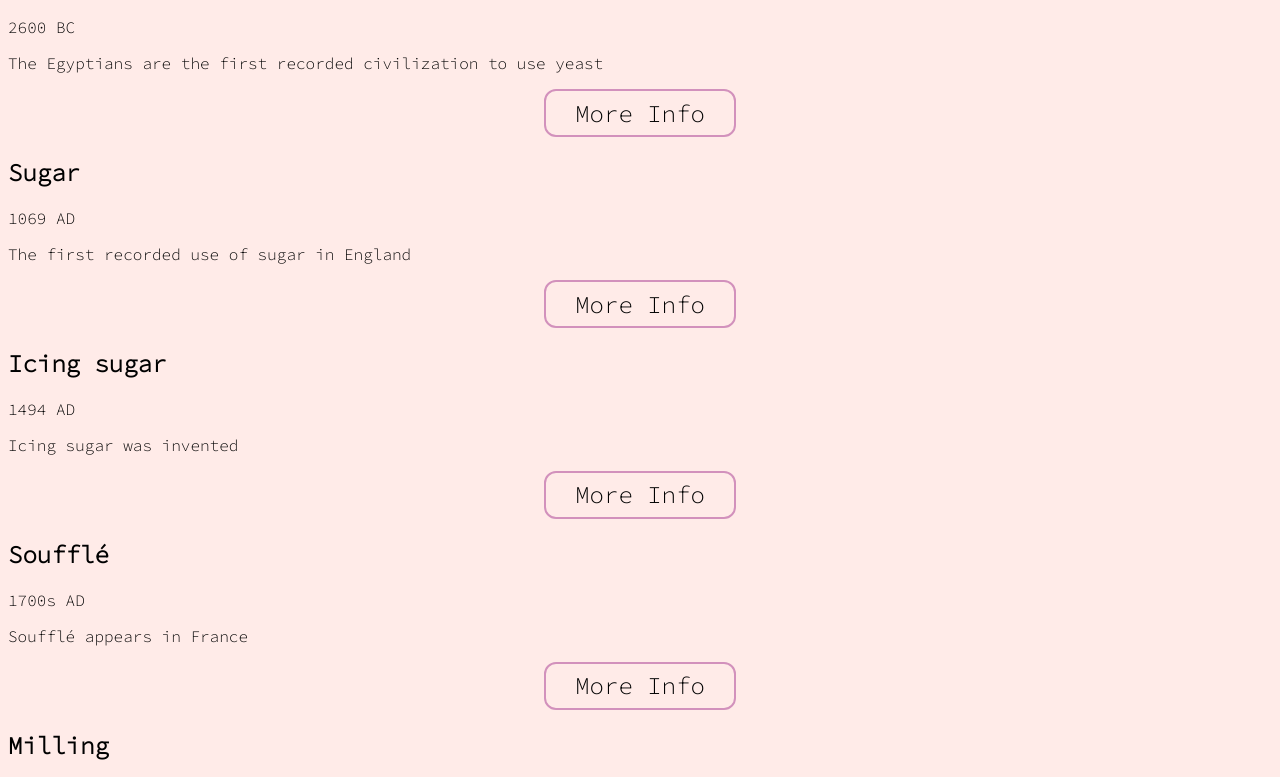
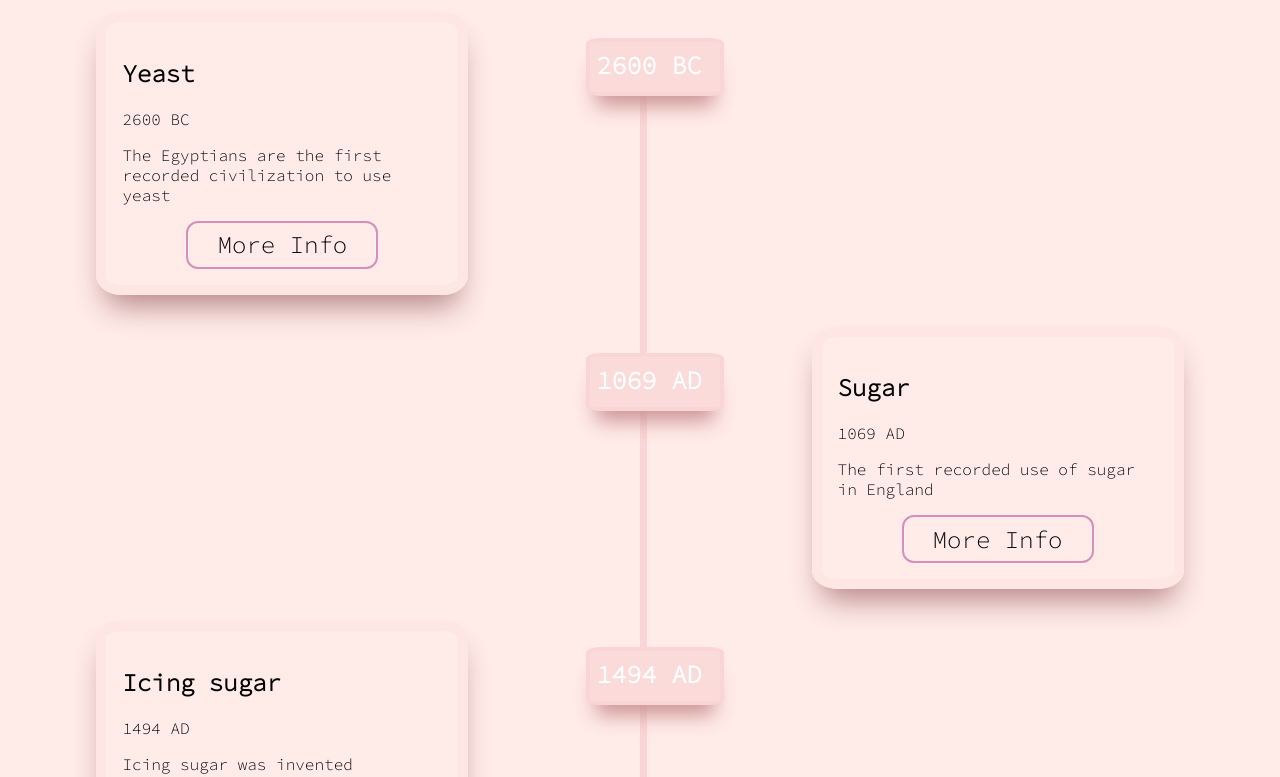
Before and after one commit to black-codher-bootcamp-2021-vaughan/unit-03-javascript-assignment-vaughan-group-e, a website with bundled scripts: page index.html in a window 1280 px wide. Shown: the part 178-955 px from the top of the page. Built offline with nearby package versions, Linux system fonts and the light colour scheme.

Commit message:
Created dated timeline and summary cards, and added styling.  Created container, h1 and span (for timeline dates) elements in index.js.

```diff
--- a/css/main.css
+++ b/css/main.css
@@ -4,10 +4,17 @@ body {
   background-color: #ffebe8;
 }
 
+.container {
+  display: flex;
+  flex-direction: column;
+  min-width: 1150px;
+}
+
 h1 {
   font-family: "Source Code Pro", monospace;
   position: relative;
   width: max-content;
+  align-self: center;
 }
 
 h1::before {
@@ -43,7 +50,6 @@ h1::after {
   }
 }
 
-/* Modal Box */
 #modal-container {
   position: fixed;
   z-index: 1;
@@ -93,3 +99,57 @@ h1::after {
   height: 300px;
   margin-left: 200px;
 }
+
+.timeline {
+  display: flex;
+  justify-content: center;
+  flex-direction: column;
+  margin: 0 7%;
+  position: relative;
+}
+
+.timeline-item {
+  border: 10px solid #fee6e3;
+  border-radius: 7%;
+  margin: 1em 0;
+  width: 20em;
+  padding: 1em;
+  box-shadow: #b38484 0px 20px 30px -10px;
+}
+
+.timeline :nth-child(even) {
+  align-self: flex-end;
+}
+
+.timeline-item::after {
+  content: "";
+  background: #fad5d5;
+  width: 7px;
+  height: 20%;
+  position: absolute;
+  left: 50%;
+  margin-top: -20%;
+  z-index: -1;
+}
+
+.timeline-item::before {
+  content: "";
+  position: absolute;
+  width: 130px;
+  height: 50px;
+  background-color: #fbdbda;
+  border: 4px solid #fad5d5;
+  left: 45%;
+  border-radius: 10%;
+  z-index: 0;
+  box-shadow: #cc9595 0px 20px 20px -10px;
+}
+
+.date {
+  position: absolute;
+  left: 46%;
+  padding-top: 11px;
+  font-size: 25px;
+  color: white;
+  font-weight: 900;
+}
--- a/js/index.js
+++ b/js/index.js
@@ -1,27 +1,35 @@
 import "./data.js";
 import { dates } from "./data.js";
 
+const body = document.querySelector("body");
 const timeline = document.querySelector(".timeline");
 
-const header = document.createElement("div");
-header.className = "header";
-timeline.appendChild(header);
+const container = document.createElement("div");
+container.className = "container";
+body.appendChild(container);
 
 const companyName = document.createElement("h1");
 companyName.className = "companyName";
 companyName.textContent = "Mayme's Bakery Timeline";
-header.appendChild(companyName);
+container.appendChild(companyName);
 
 const timelineTitle = document.createElement("h1");
 timelineTitle.className = "timelineTitle";
 timelineTitle.textContent = "History of Baking";
-header.appendChild(timelineTitle);
+container.appendChild(timelineTitle);
+
+container.appendChild(timeline);
 
 for (let i = 0; i < dates.length; i++) {
   const timeline = document.querySelector(".timeline");
 
   const newDiv = document.createElement("div");
   newDiv.className = "timeline-item";
+
+  const timelineDate = document.createElement("span");
+  timelineDate.textContent = dates[i].date;
+  timelineDate.className = "date";
+  newDiv.appendChild(timelineDate);
 
   const h2 = document.createElement("h2");
   h2.className = "timeline-item-title";
```
